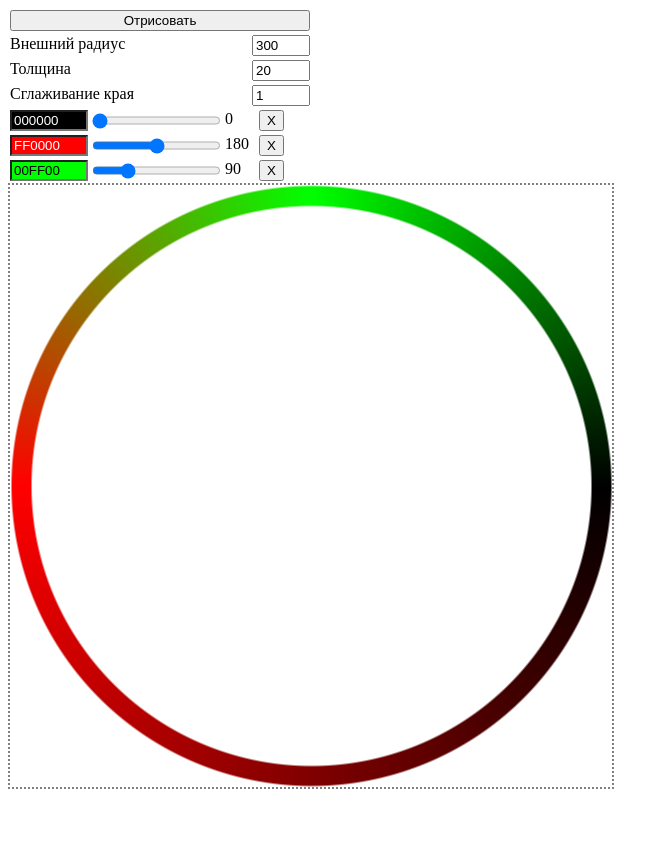
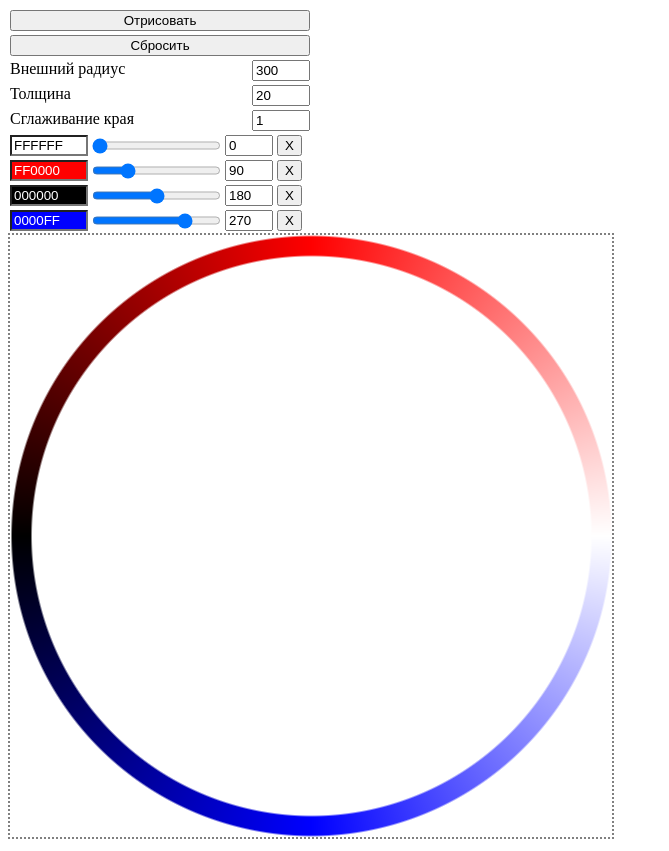
Before and after one commit to tozkopan/tozkopan.github.io, a plain HTML site: page miptya/index.html in a window 1280 px wide. Shown: the whole page, without its empty margins (0-669 px from the left). Before the commit the page ends 801 px from the top, so only its background shows below. Drawn offline with nearby package versions, Linux system fonts and the light colour scheme.

Commit message:
miptya add reset

```diff
--- a/miptya/index.html
+++ b/miptya/index.html
@@ -45,7 +45,8 @@ margin: 2px;
 
 	<div>
 		<div class="control" style="width: 50%; max-width: 300px">
-			<button onclick="fnDraw(a)">Отрисовать</button>
+			<button onclick="fnDraw()">Отрисовать</button>
+			<button onclick="reset()">Сбросить</button>
 			<div>
 				<span>Внешний радиус</span><input onchange='fnDraw()' id="R" type='number' min='0' max='500' value="300" />
 			</div>
--- a/miptya/paint.js
+++ b/miptya/paint.js
@@ -1,6 +1,11 @@
 window.onload = onLoad;
 
-var a = [];
+var defaultColors = [
+	{ red: 255, green: 255, blue: 255, 	angle: 0 },
+	{ red: 255, green: 0, 	blue: 0, 	angle: Math.PI / 2 },
+	{ red: 0, 	green: 0, 	blue: 0, 	angle: Math.PI },
+	{ red: 0, 	green: 0, 	blue: 255, 	angle: 3 * Math.PI / 2 }
+];
 
 var colors = [];
 
@@ -8,11 +13,7 @@ function onLoad() {
 
 	colors = JSON.parse(localStorage.getItem("aColors"));
 	if(!colors)
-		colors = [
-			{ red: 0, green: 0, blue: 0, angle: 0 },
-			{ red: 255, green: 0, blue: 0, angle: Math.PI },
-			{ red: 0, green: 255, blue: 0, angle: Math.PI / 2 }
-		];
+		colors = defaultColors;
 
 	colors.forEach(function(item){
 		renderPoint(item.red, item.green, item.blue, item.angle);
@@ -21,12 +22,25 @@ function onLoad() {
 	fnDraw();
 };
 
+function reset(){
+	var oCont = document.getElementById('points');
+	while (oCont.firstChild) {
+		oCont.removeChild(oCont.firstChild);
+	}
+
+
+	defaultColors.forEach(function(item){
+		renderPoint(item.red, item.green, item.blue, item.angle);
+	});
+	fnDraw();
+};
+
 function renderPoint(red, green, blue, angle) {
 	var sPoint = "<input class='jscolor' value='' onchange='fnDraw()'/>"
-		+ "<input class='slider' type='range' oninput='slider()' min='0' max='359' step='1' value='XXX'>"
-		+ "<span style='width:30px' class='sliderText'>XXX</span>"
-		+ "<button onclick='deletePoint()'>X</span>";
-	var oCont = document.getElementById('points')
+		+ "<input class='slider' oninput='slider()' min='0' max='359' step='1' value='XXX' type='range' >"
+		+ "<input class='slider' oninput='slider()' min='0' max='359' step='1' value='XXX' type='number' style='width:40px' />"
+		+ "<button onclick='deletePoint()'>X</button>";
+	var oCont = document.getElementById('points');
 	var div = document.createElement('div');
 	div.innerHTML = sPoint.replace(/XXX/g, Math.floor(angle*180/Math.PI));
 	var colorPicker = $('.jscolor', div)[0];
@@ -103,10 +117,12 @@ function hexToRgb(hex) {
 }
 
 function slider(){
-	var x = window.event.srcElement;
-	console.log(x.value);
-	q = window.event.path[1].getElementsByClassName("sliderText")[0];
-	q.textContent = x.value;
+	var val = window.event.srcElement.value;
+	console.log(val);
+	var arr = window.event.path[1].getElementsByClassName("slider");
+	for (var i = 0; i < arr.length; i++) {
+		arr[i].value = val;
+	}
 	fnDraw();
 };
 
@@ -144,9 +160,6 @@ function drawByPixel(R, r, colors) {
 	    imgData.data[i+2] = pixel.blue;
 	    imgData.data[i+3] = pixel.alpha;
 	};
-	a.sort(function(a1,a2) {
-		return (a1.angle > a2.angle) ? 1 : -1;
-	});
 	ctx.putImageData(imgData, 0, 0);
 
 	function getPixel(rad, angle, r, R, colors){
```
